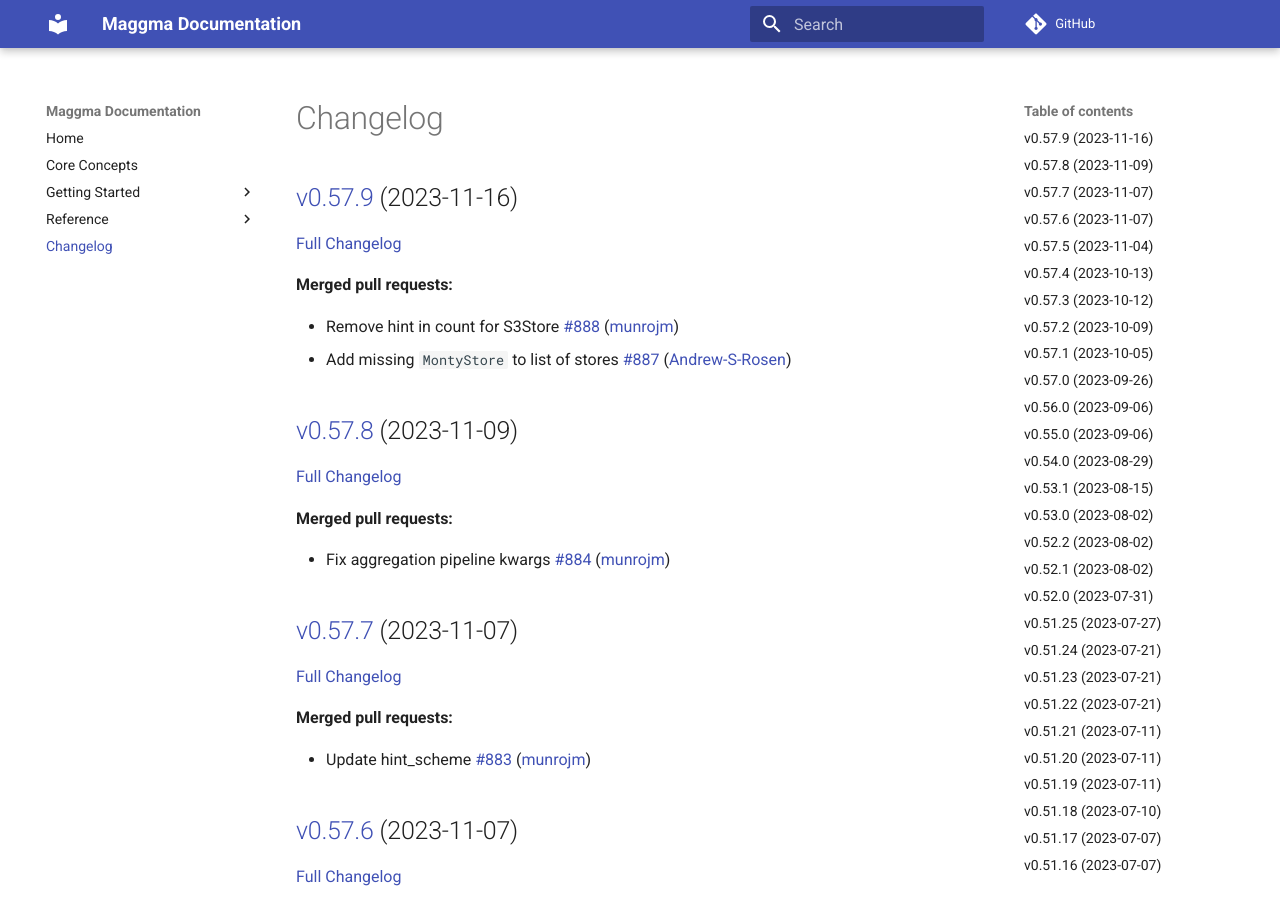
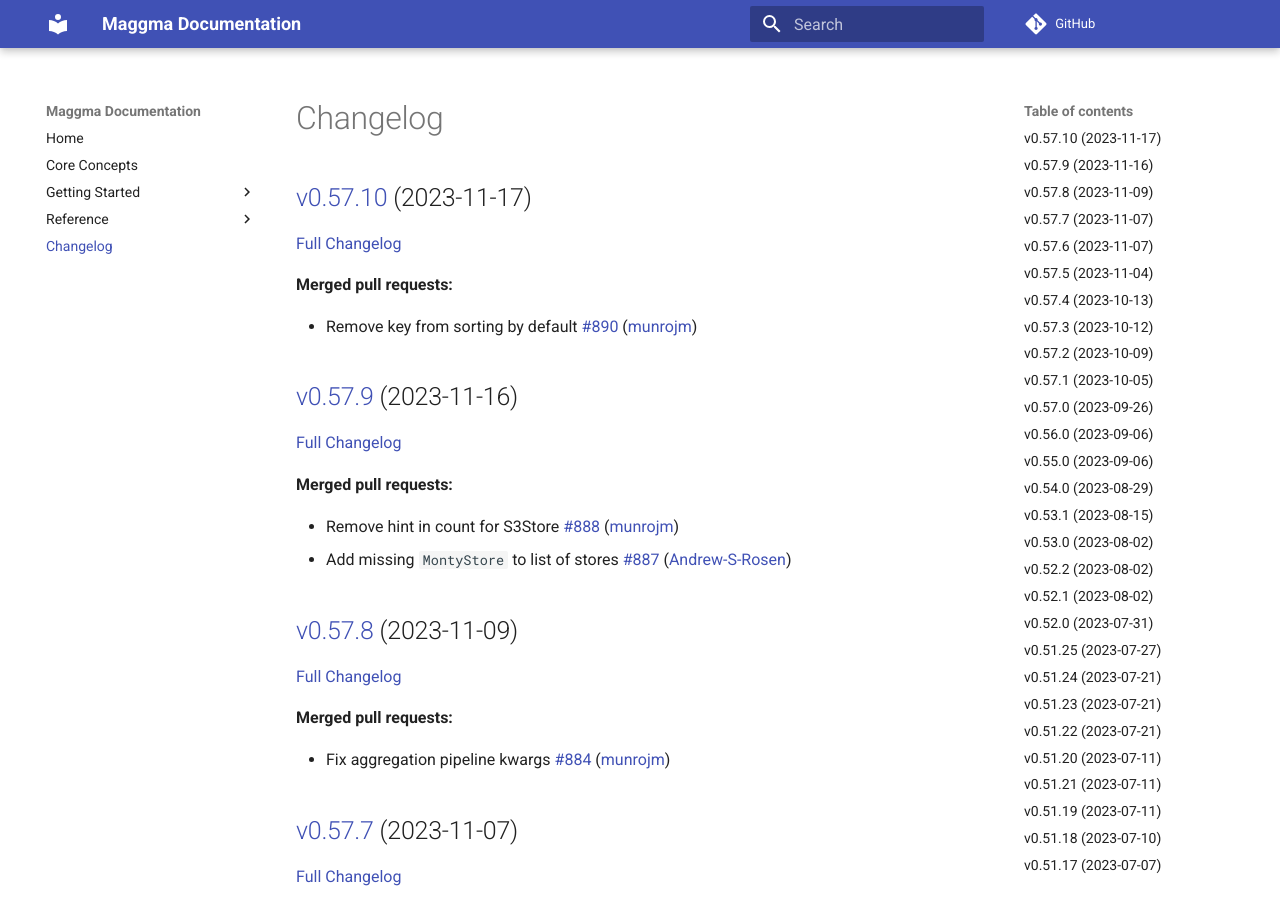
Before and after one commit to materialsproject/maggma, an MkDocs documentation site: the page built from docs/CHANGELOG.md, in a window 1280 px wide and 900 px high. Built offline with MkDocs 1.6.1 and Material for MkDocs 9.7.7, drawn with Linux system fonts in a browser that asks for light colours; comment, search, counter and statistics services are not loaded; some of the changed text lies outside the part shown.

Commit message:
Updated CHANGELOG.md

```diff
--- a/docs/CHANGELOG.md
+++ b/docs/CHANGELOG.md
@@ -1,4 +1,12 @@
 # Changelog
+
+## [v0.57.10](https://github.com/materialsproject/maggma/tree/v0.57.10) (2023-11-17)
+
+[Full Changelog](https://github.com/materialsproject/maggma/compare/v0.57.9...v0.57.10)
+
+**Merged pull requests:**
+
+- Remove key from sorting by default [\#890](https://github.com/materialsproject/maggma/pull/890) ([munrojm](https://github.com/munrojm))
 
 ## [v0.57.9](https://github.com/materialsproject/maggma/tree/v0.57.9) (2023-11-16)
 
@@ -192,7 +200,7 @@
 
 ## [v0.51.22](https://github.com/materialsproject/maggma/tree/v0.51.22) (2023-07-21)
 
-[Full Changelog](https://github.com/materialsproject/maggma/compare/v0.51.21...v0.51.22)
+[Full Changelog](https://github.com/materialsproject/maggma/compare/v0.51.20...v0.51.22)
 
 **Closed issues:**
 
@@ -202,13 +210,13 @@
 
 - misc. MontyStore improvements [\#827](https://github.com/materialsproject/maggma/pull/827) ([rkingsbury](https://github.com/rkingsbury))
 
+## [v0.51.20](https://github.com/materialsproject/maggma/tree/v0.51.20) (2023-07-11)
+
+[Full Changelog](https://github.com/materialsproject/maggma/compare/v0.51.21...v0.51.20)
+
 ## [v0.51.21](https://github.com/materialsproject/maggma/tree/v0.51.21) (2023-07-11)
 
-[Full Changelog](https://github.com/materialsproject/maggma/compare/v0.51.20...v0.51.21)
-
-## [v0.51.20](https://github.com/materialsproject/maggma/tree/v0.51.20) (2023-07-11)
-
-[Full Changelog](https://github.com/materialsproject/maggma/compare/v0.51.19...v0.51.20)
+[Full Changelog](https://github.com/materialsproject/maggma/compare/v0.51.19...v0.51.21)
 
 **Merged pull requests:**
 
@@ -264,23 +272,23 @@
 
 ## [v0.51.13](https://github.com/materialsproject/maggma/tree/v0.51.13) (2023-07-06)
 
-[Full Changelog](https://github.com/materialsproject/maggma/compare/v0.51.12...v0.51.13)
+[Full Changelog](https://github.com/materialsproject/maggma/compare/v0.51.10...v0.51.13)
 
 **Merged pull requests:**
 
 - Add explicit store close to resources [\#814](https://github.com/materialsproject/maggma/pull/814) ([munrojm](https://github.com/munrojm))
 
-## [v0.51.12](https://github.com/materialsproject/maggma/tree/v0.51.12) (2023-06-27)
+## [v0.51.10](https://github.com/materialsproject/maggma/tree/v0.51.10) (2023-06-27)
 
-[Full Changelog](https://github.com/materialsproject/maggma/compare/v0.51.11...v0.51.12)
+[Full Changelog](https://github.com/materialsproject/maggma/compare/v0.51.11...v0.51.10)
 
 ## [v0.51.11](https://github.com/materialsproject/maggma/tree/v0.51.11) (2023-06-27)
 
-[Full Changelog](https://github.com/materialsproject/maggma/compare/v0.51.10...v0.51.11)
+[Full Changelog](https://github.com/materialsproject/maggma/compare/v0.51.12...v0.51.11)
 
-## [v0.51.10](https://github.com/materialsproject/maggma/tree/v0.51.10) (2023-06-27)
+## [v0.51.12](https://github.com/materialsproject/maggma/tree/v0.51.12) (2023-06-27)
 
-[Full Changelog](https://github.com/materialsproject/maggma/compare/v0.51.9...v0.51.10)
+[Full Changelog](https://github.com/materialsproject/maggma/compare/v0.51.9...v0.51.12)
 
 **Merged pull requests:**
 
@@ -491,19 +499,19 @@
 
 ## [v0.49.9](https://github.com/materialsproject/maggma/tree/v0.49.9) (2022-11-01)
 
-[Full Changelog](https://github.com/materialsproject/maggma/compare/v0.49.8...v0.49.9)
+[Full Changelog](https://github.com/materialsproject/maggma/compare/v0.49.7...v0.49.9)
 
 **Merged pull requests:**
 
 - Parse datetime with dateutil [\#741](https://github.com/materialsproject/maggma/pull/741) ([munrojm](https://github.com/munrojm))
 
+## [v0.49.7](https://github.com/materialsproject/maggma/tree/v0.49.7) (2022-10-25)
+
+[Full Changelog](https://github.com/materialsproject/maggma/compare/v0.49.8...v0.49.7)
+
 ## [v0.49.8](https://github.com/materialsproject/maggma/tree/v0.49.8) (2022-10-25)
 
-[Full Changelog](https://github.com/materialsproject/maggma/compare/v0.49.7...v0.49.8)
-
-## [v0.49.7](https://github.com/materialsproject/maggma/tree/v0.49.7) (2022-10-25)
-
-[Full Changelog](https://github.com/materialsproject/maggma/compare/v0.49.6...v0.49.7)
+[Full Changelog](https://github.com/materialsproject/maggma/compare/v0.49.6...v0.49.8)
 
 **Merged pull requests:**
 
@@ -720,15 +728,15 @@
 
 ## [v0.44.0](https://github.com/materialsproject/maggma/tree/v0.44.0) (2022-03-07)
 
-[Full Changelog](https://github.com/materialsproject/maggma/compare/v0.43.0...v0.44.0)
+[Full Changelog](https://github.com/materialsproject/maggma/compare/v0.42.0...v0.44.0)
+
+## [v0.42.0](https://github.com/materialsproject/maggma/tree/v0.42.0) (2022-03-07)
+
+[Full Changelog](https://github.com/materialsproject/maggma/compare/v0.43.0...v0.42.0)
 
 ## [v0.43.0](https://github.com/materialsproject/maggma/tree/v0.43.0) (2022-03-07)
 
-[Full Changelog](https://github.com/materialsproject/maggma/compare/v0.42.0...v0.43.0)
-
-## [v0.42.0](https://github.com/materialsproject/maggma/tree/v0.42.0) (2022-03-07)
-
-[Full Changelog](https://github.com/materialsproject/maggma/compare/v0.41.1...v0.42.0)
+[Full Changelog](https://github.com/materialsproject/maggma/compare/v0.41.1...v0.43.0)
 
 **Merged pull requests:**
 
```
